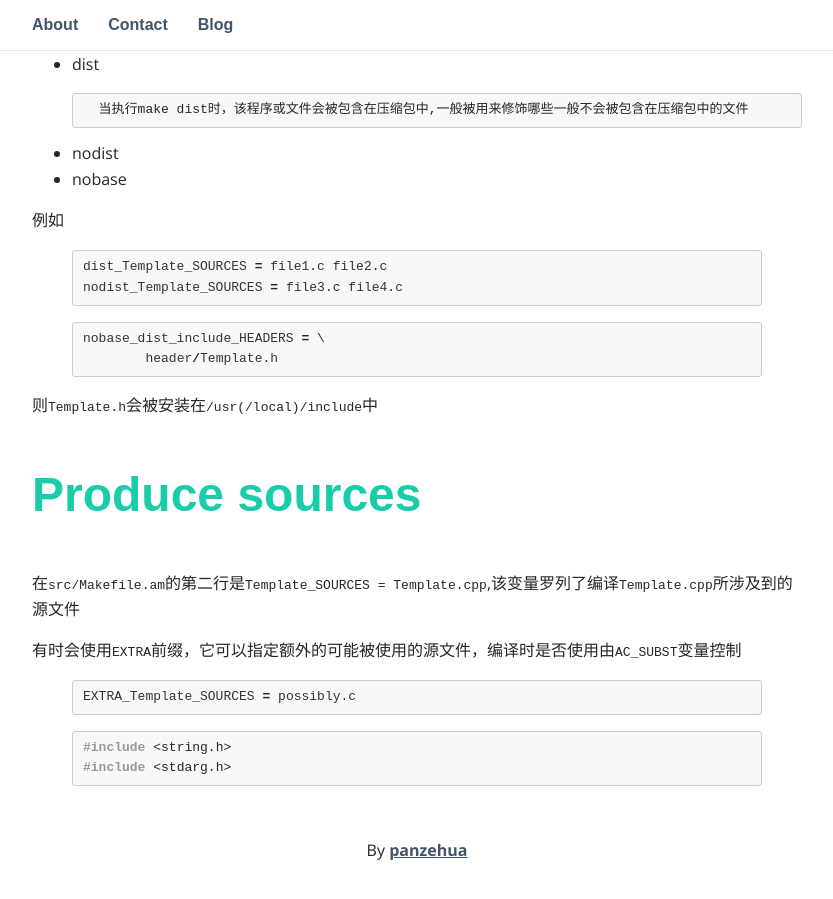
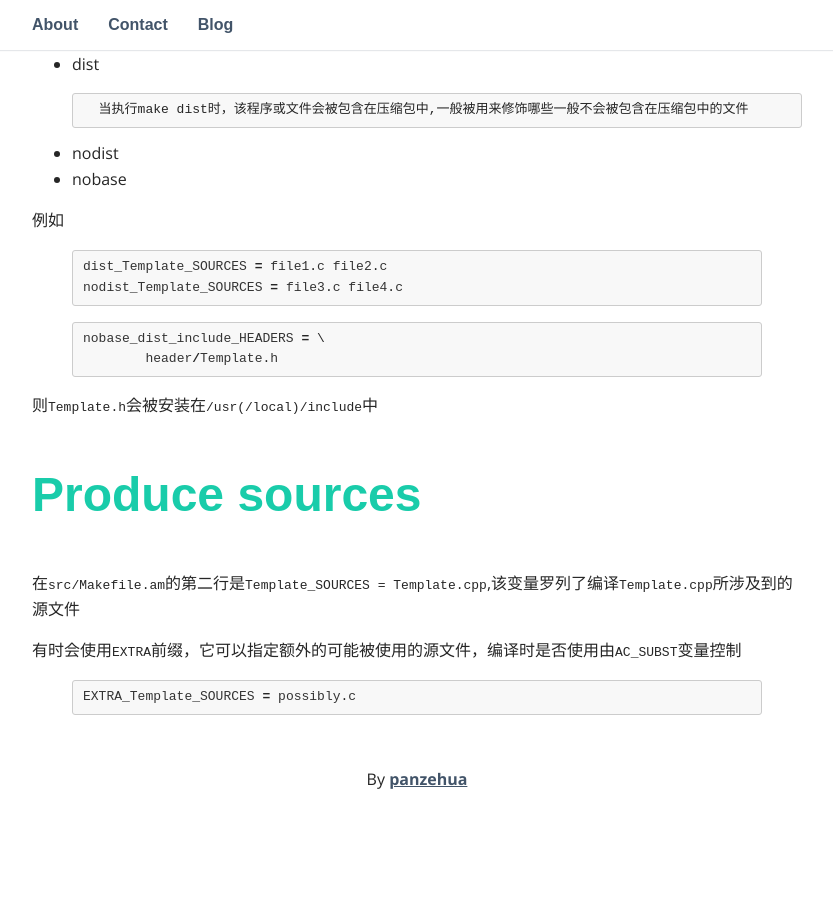
Before and after one commit to pzh2386034/blog, a Jekyll site: the page built from _posts/2017-02-12-automake.md, in a window 1280 px wide and 900 px high, scrolled down 4381 px. Shown: the whole window, without its empty margins (223-1056 px from the left). Built offline with Jekyll 4.4.1, drawn with Linux system fonts in a browser that asks for light colours; some web fonts are replaced; Markdown is read by kramdown in place of the engine named in the settings; after the commit the page ends 5209 px from its top, so only the background shows below that.

Commit message:
new page automake学习笔记二

```diff
--- a/_posts/2017-02-12-automake.md
+++ b/_posts/2017-02-12-automake.md
@@ -200,10 +200,6 @@ Produce sources
 EXTRA_Template_SOURCES = possibly.c
 {% endhighlight %}
 
-{% highlight c %}
-#include <string.h>
-#include <stdarg.h>
-{% endhighlight %}
 
 [id1]: https://www.gnu.org/software/automake/
 [id2]: https://www.gnu.org/software/autoconf/autoconf.html
```
